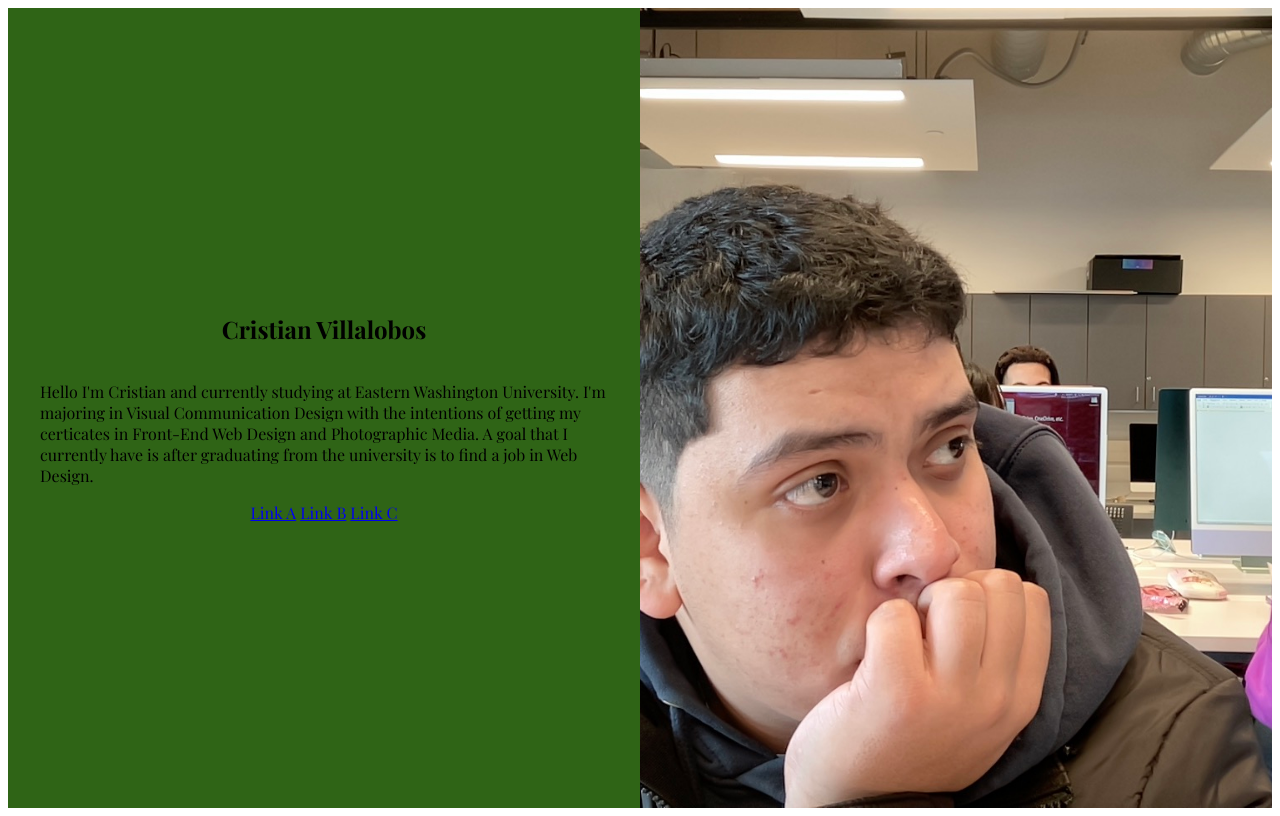
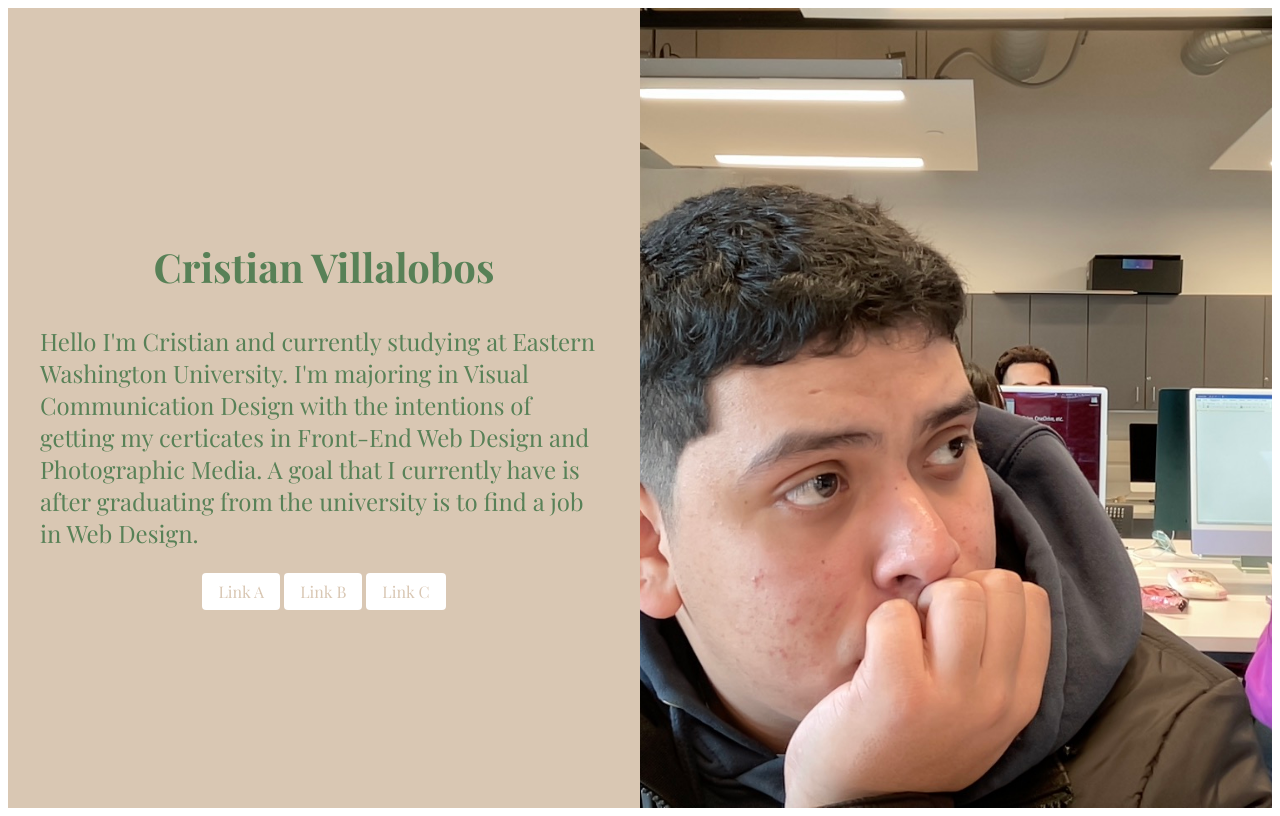
Before and after one commit to Cristianv9/Cristianv9.github.io, a plain HTML site: page index.html in a window 1280 px wide. Drawn offline with nearby package versions, Linux system fonts and the light colour scheme; a web font is replaced by a local one.

Commit message:
touch ups

```diff
--- a/style.css
+++ b/style.css
@@ -12,7 +12,7 @@ main {
 
   article {
 
-    background: #2f6416;
+    background: #D9C7B3;
     padding: 2em;
     display: flex;
     flex-direction: column;
@@ -31,3 +31,32 @@ main {
     height: 100vh;
     object-fit: cover;
   }
+
+  article h1{
+    color: #588157;
+  font-size: 2.5rem;
+  margin-bottom: 0.5rem;
+  }
+
+  article p{
+    color: #588157;
+    font-size: 1.5rem;
+    line-height: 2rem;
+    margin-bottom: 1.5rem;
+  }
+
+  a:link, a:visited{
+    display: inline-block;
+    color: #D9C7B3;
+  text-decoration: none;
+  background: #fff;
+  border-radius: 4px;
+  padding: 0.5em 1em;
+  transition: transform 0.25s;
+  }
+
+  a:hover, a:active {
+    background:#D9C7B3;
+    color: #fff;
+    transform: scale(1.25);
+  }
```
